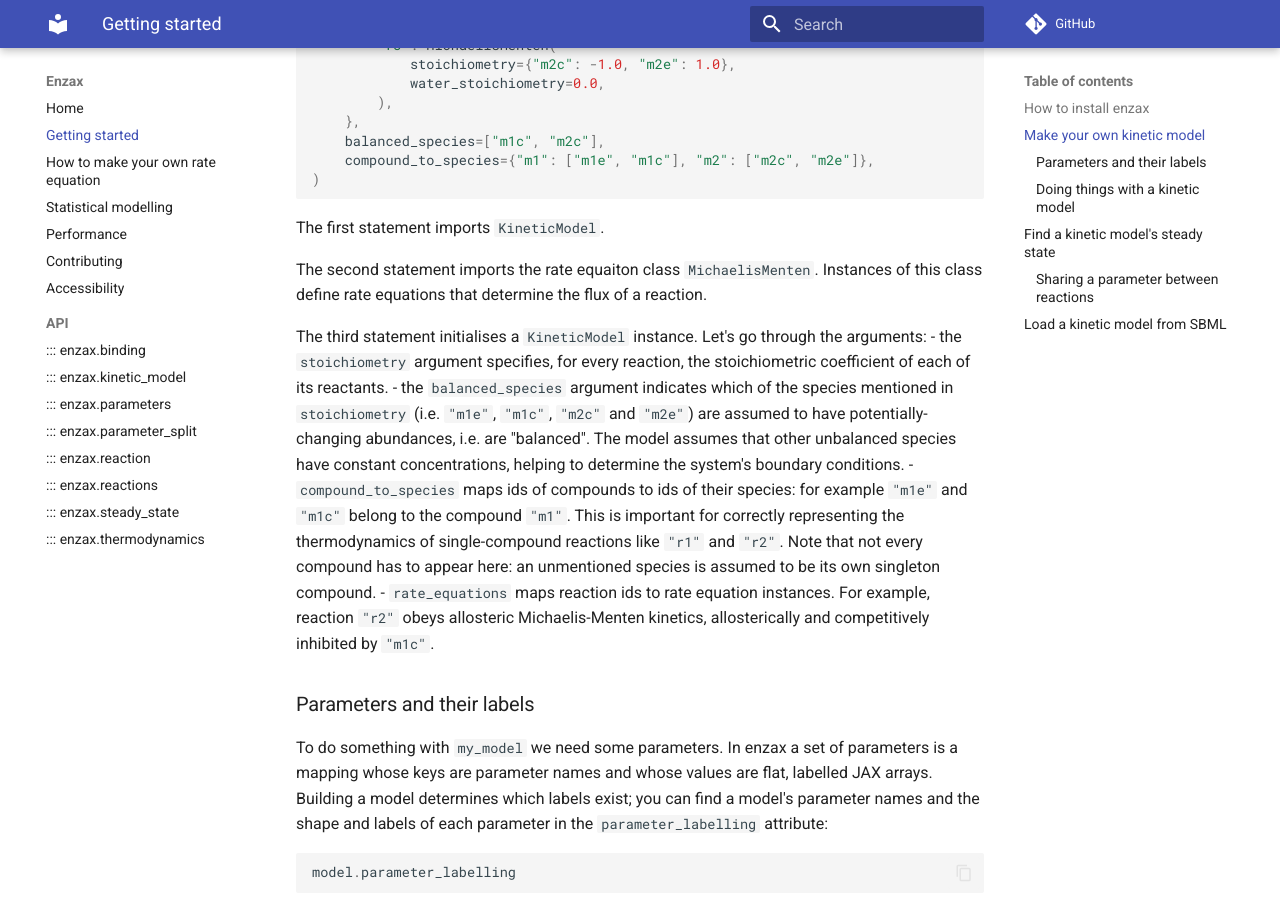
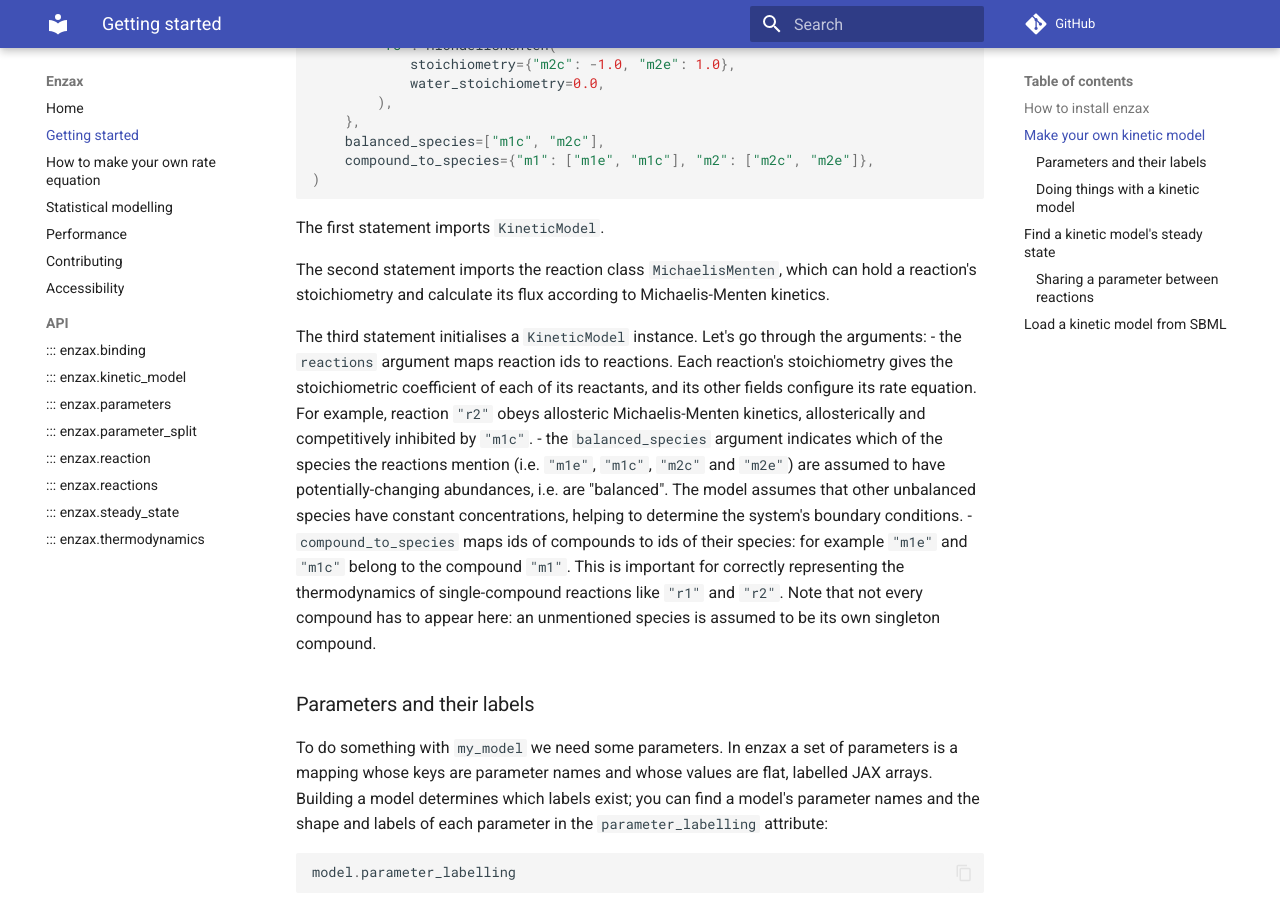
Before and after one commit to dtu-qmcm/enzax, an MkDocs documentation site: the page built from docs/getting_started.md, in a window 1280 px wide and 900 px high, scrolled down 911 px. Built offline with MkDocs 1.6.1 and Material for MkDocs 9.7.7, drawn with Linux system fonts in a browser that asks for light colours; comment, search, counter and statistics services are not loaded.

Commit message:
Update docs and docstrings

````diff
--- a/docs/getting_started.md
+++ b/docs/getting_started.md
@@ -46,13 +46,12 @@ my_model = KineticModel(
 ```
 The first statement imports `KineticModel`.
 
-The second statement imports the rate equaiton class `MichaelisMenten`. Instances of this class define rate equations that determine the flux of a reaction.
+The second statement imports the reaction class `MichaelisMenten`, which can hold a reaction's stoichiometry and calculate its flux according to Michaelis-Menten kinetics.
 
 The third statement initialises a `KineticModel` instance. Let's go through the arguments:
-- the `stoichiometry` argument specifies, for every reaction, the stoichiometric coefficient of each of its reactants.
-- the `balanced_species` argument indicates which of the species mentioned in `stoichiometry` (i.e. `"m1e"`, `"m1c"`, `"m2c"` and `"m2e"`) are assumed to have potentially-changing abundances, i.e. are "balanced". The model assumes that other unbalanced species have constant concentrations, helping to determine the system's boundary conditions.
+- the `reactions` argument maps reaction ids to reactions. Each reaction's stoichiometry gives the stoichiometric coefficient of each of its reactants, and its other fields configure its rate equation. For example, reaction `"r2"` obeys allosteric Michaelis-Menten kinetics, allosterically and competitively inhibited by `"m1c"`.
+- the `balanced_species` argument indicates which of the species the reactions mention (i.e. `"m1e"`, `"m1c"`, `"m2c"` and `"m2e"`) are assumed to have potentially-changing abundances, i.e. are "balanced". The model assumes that other unbalanced species have constant concentrations, helping to determine the system's boundary conditions.
 - `compound_to_species` maps ids of compounds to ids of their species: for example `"m1e"` and `"m1c"` belong to the compound `"m1"`. This is important for correctly representing the thermodynamics of single-compound reactions like `"r1"` and `"r2"`. Note that not every compound has to appear here: an unmentioned species is assumed to be its own singleton compound.
-- `rate_equations` maps reaction ids to rate equation instances. For example, reaction `"r2"` obeys allosteric Michaelis-Menten kinetics, allosterically and competitively inhibited by `"m1c"`.
 
 ### Parameters and their labels
 
````
Also changed, not shown: docs/custom_rate_equations.md (+6 -2 lines), 2 other files.
